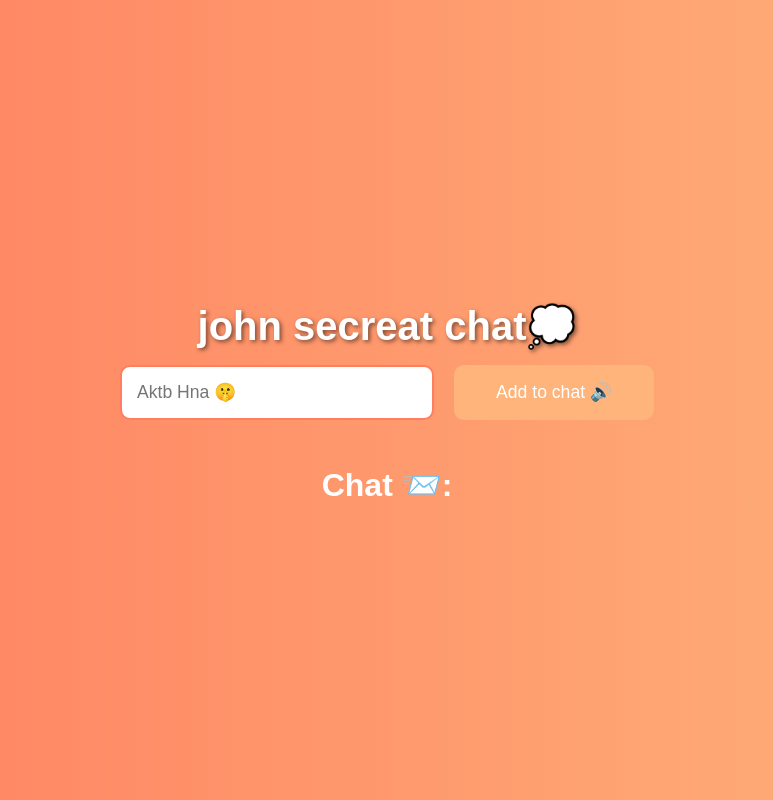
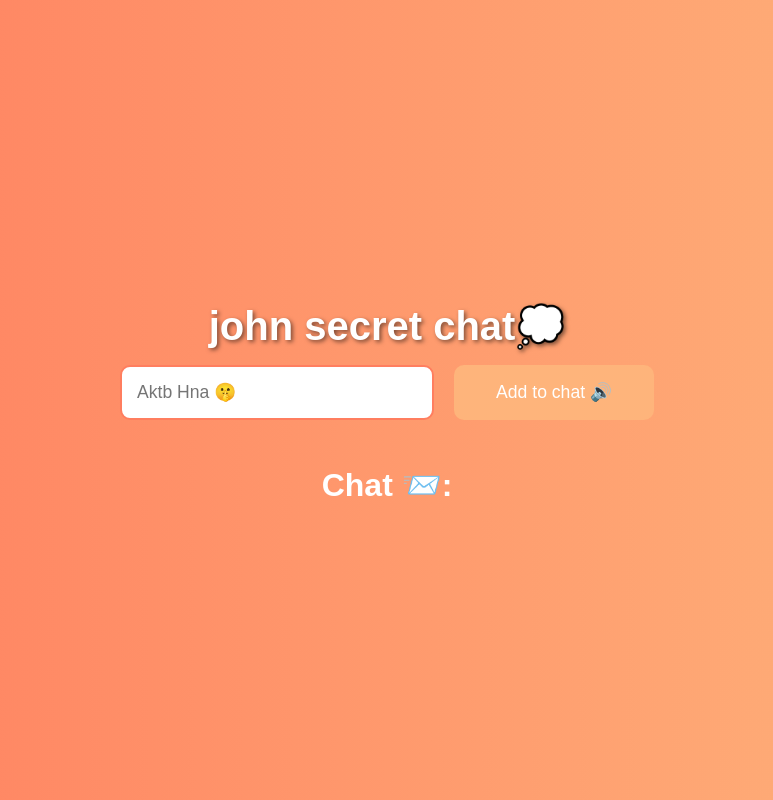
Before and after one commit to JO123456789101112/Global-sevcet-chat-app, a website: page index.html in a window 1280 px wide. Shown: the whole page, without its empty margins (253-1026 px from the left). Drawn offline with Linux system fonts and the light colour scheme; no server answers.

Commit message:
Update index.html

```diff
--- a/index.html
+++ b/index.html
@@ -191,7 +191,7 @@
 </head>
 <body>
 
-    <h1>john secreat chat💭</h1>
+    <h1>john secret chat💭</h1>
 
     <div class="input-container">
         <input type="text" id="item" placeholder="Aktb Hna 🤫">
```
